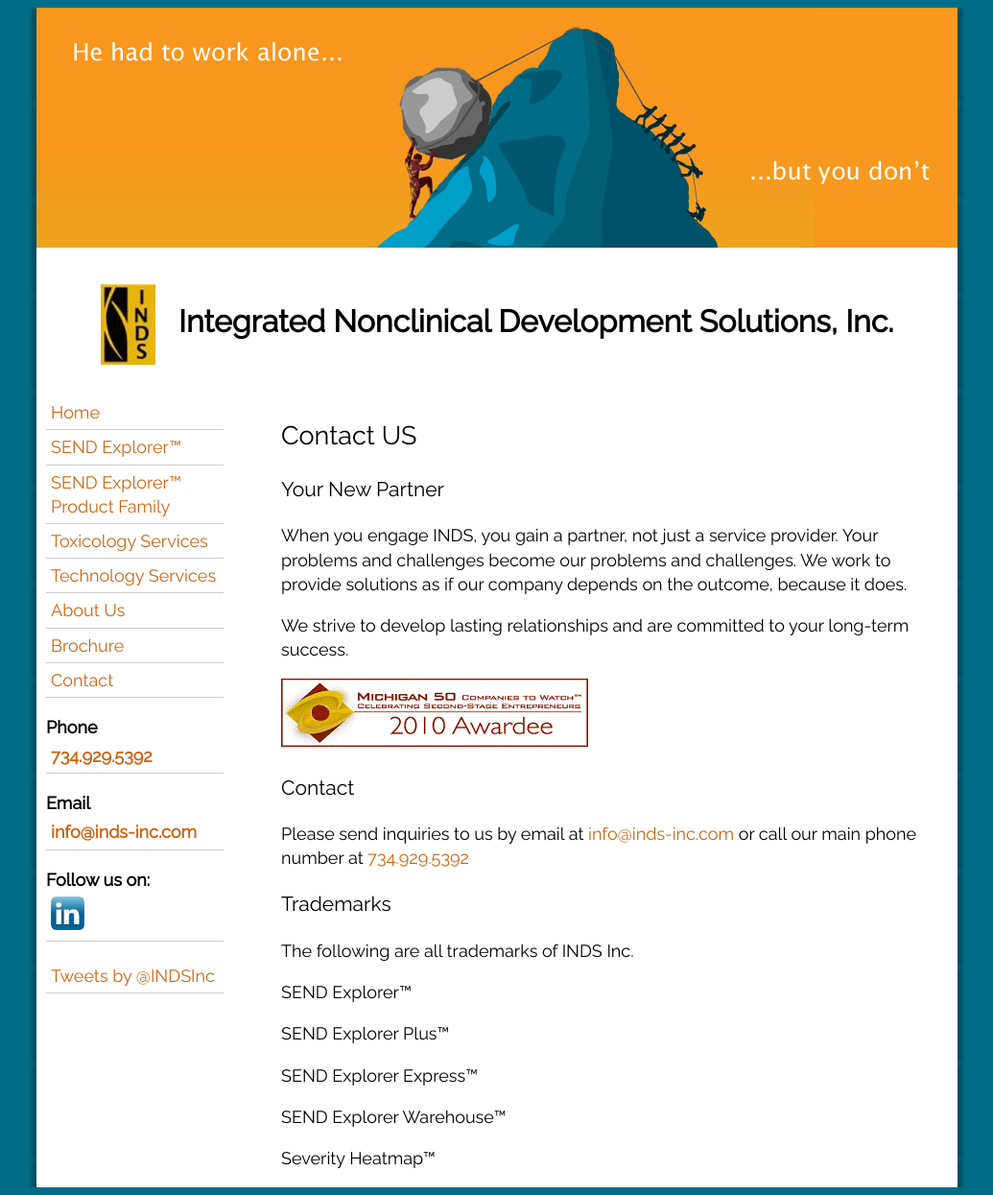
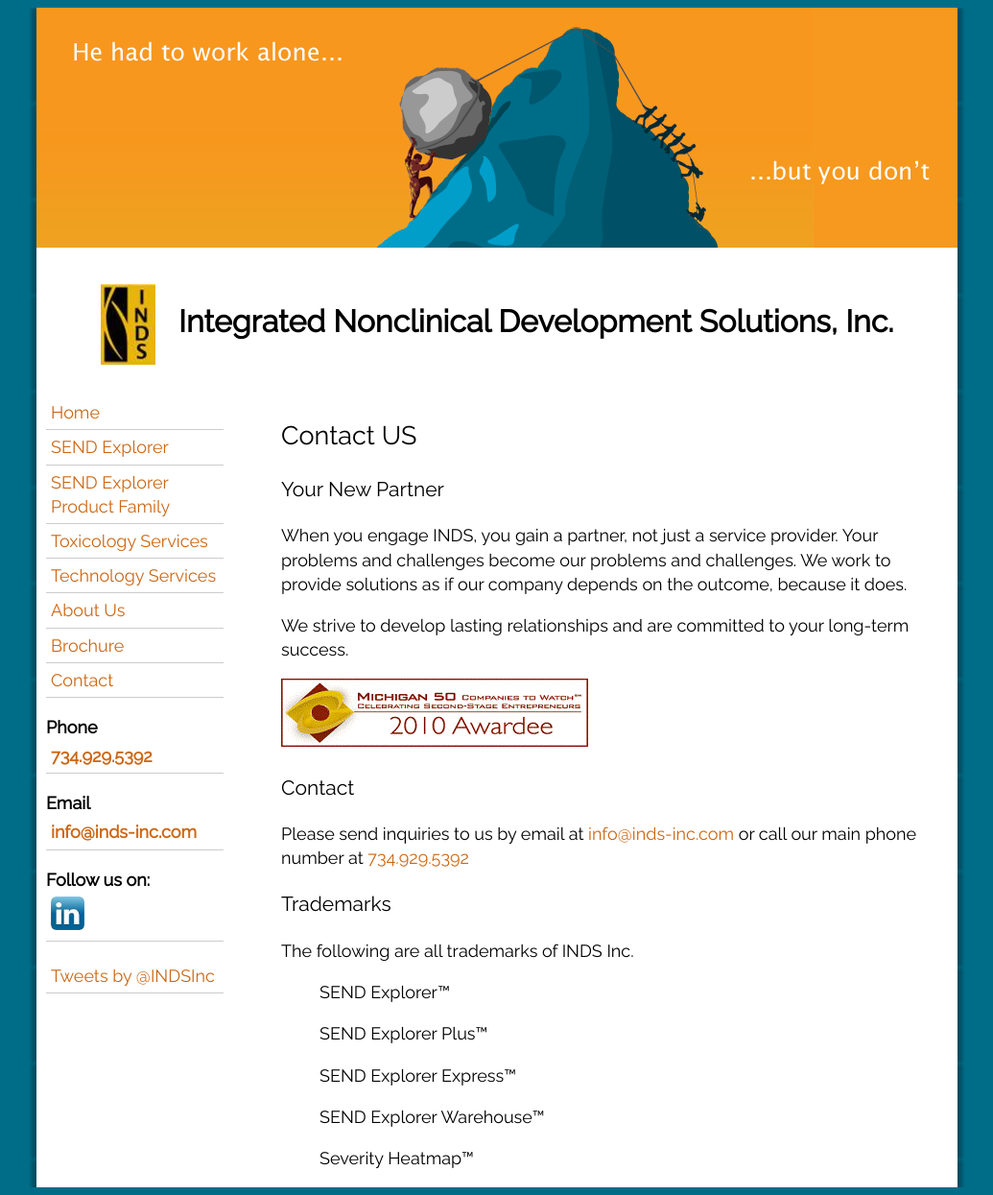
Before and after one commit to inds-inc/inds-inc.github.io, a Jekyll site: the page built from contact.md, in a window 1280 px wide. Shown: the whole page at 96% size, without its empty margins (122-1157 px from the left). Built offline with Jekyll 4.4.1, drawn with Linux system fonts in a browser that asks for light colours; comment, search, counter and statistics services are not loaded.

Commit message:
remove tm

```diff
--- a/_includes/navigation.html
+++ b/_includes/navigation.html
@@ -4,10 +4,10 @@
       <a href="/">Home</a>
     </li>
     <li class="pure-menu-item">
-      <a href="/sendexplorer">SEND Explorer&trade;</a>
+      <a href="/sendexplorer">SEND Explorer</a>
     </li>
     <li class="pure-menu-item">
-      <a href="/sendexplorer-product-family">SEND Explorer&trade; Product Family</a>
+      <a href="/sendexplorer-product-family">SEND Explorer Product Family</a>
     </li>
     <li class="pure-menu-item">
       <a href="/toxicology">Toxicology Services</a>
--- a/contact.md
+++ b/contact.md
@@ -25,12 +25,12 @@
 
 The following are all trademarks of INDS Inc.
 
-SEND Explorer™
-
-SEND Explorer Plus™
-
-SEND Explorer Express™
-
-SEND Explorer Warehouse™
-
-Severity Heatmap™
+> SEND Explorer™
+>
+> SEND Explorer Plus™
+>
+> SEND Explorer Express™
+>
+> SEND Explorer Warehouse™
+>
+> Severity Heatmap™
```
Also changed, not shown: index.md (+2 -1 lines), sendexplorer.md (+1 -1 lines), technology.md (+2 -2 lines).
